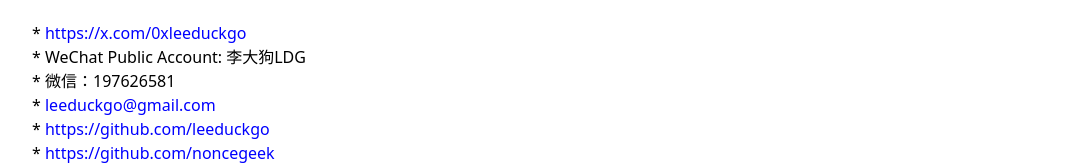
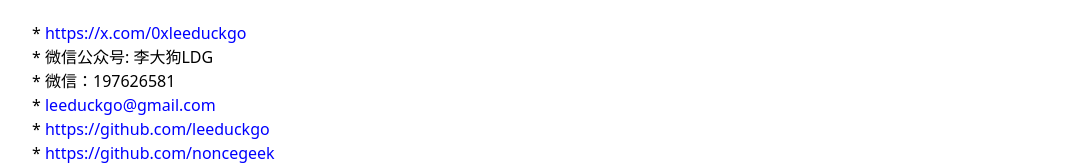
Before and after one commit to leeduckgo/academic-homepage, a plain HTML site: page index.html in a window 1280 px wide. Shown: the part 160-325 px from the top of the page, without its empty margins (96-1183 px from the left). Drawn offline with nearby package versions, Linux system fonts and the light colour scheme; a script that the page names is missing.

Commit message:
update with the latest

```diff
--- a/index.html
+++ b/index.html
@@ -99,7 +99,7 @@
         <br>
         <p></p>
         <p>* <a href="https://x.com/0xleeduckgo" class="hover:underline" target="_blank" style="color:blue">https://x.com/0xleeduckgo</a></p>
-        <p>* WeChat Public Account: 李大狗LDG</p>
+        <p>* 微信公众号: 李大狗LDG</p>
         <p>* 微信：197626581</p>
         <p>* <a href="mailto:leeduckgo@gmail.com" class="hover:underline" target="_blank" style="color:blue">leeduckgo@gmail.com</a></p>
         <p>* <a href="https://github.com/leeduckgo" class="hover:underline" target="_blank" style="color:blue">https://github.com/leeduckgo</a></p>
```
